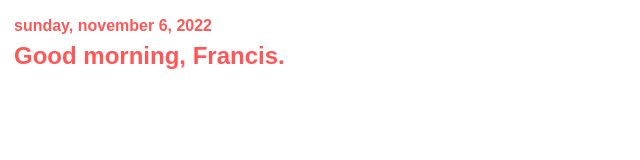
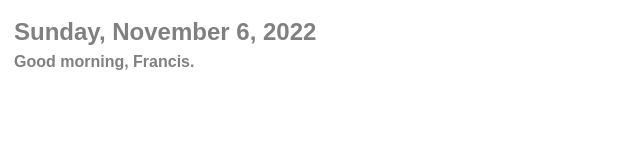
Before and after one commit to franpking/notion, a plain HTML site: page index.html in a window 1280 px wide. Shown: the whole page, without its empty margins (0-640 px from the left). Drawn offline with Linux system fonts and the light colour scheme.

Commit message:
Update index.html

```diff
--- a/index.html
+++ b/index.html
@@ -5,8 +5,8 @@
       #lbl {
         display: flex;
         font-family: sans-serif;
-        font-size: 18pt;
-        color: #ff5757;
+        font-size: 12pt;
+        color: #808080;
         padding: 5px;
         border: 1px solid #ffffff;
         justify-content: left;
@@ -22,7 +22,7 @@
       }
 
       #date{
-          font-size:12pt;
+          font-size:18pt;
           font-weight: bold;
       }
 
@@ -37,16 +37,16 @@
 
 <script>
     var weekday = new Array(7);
-    weekday[0] = "sunday";
-    weekday[1] = "monday";
-    weekday[2] = "tuesday";
-    weekday[3] = "wednesday";
-    weekday[4] = "thursday";
-    weekday[5] = "friday";
-    weekday[6] = "saturday";
+    weekday[0] = "Sunday";
+    weekday[1] = "Monday";
+    weekday[2] = "Tuesday";
+    weekday[3] = "Wednesday";
+    weekday[4] = "Thursday";
+    weekday[5] = "Friday";
+    weekday[6] = "Saturday";
 
-    const monthNames = ["january", "february", "march", "april", "may", "june",
-      "july", "august", "september", "october", "november", "december"
+    const monthNames = ["January", "February", "March", "April", "May", "June",
+      "July", "August", "September", "October", "November", "December"
     ];
 
 
```
